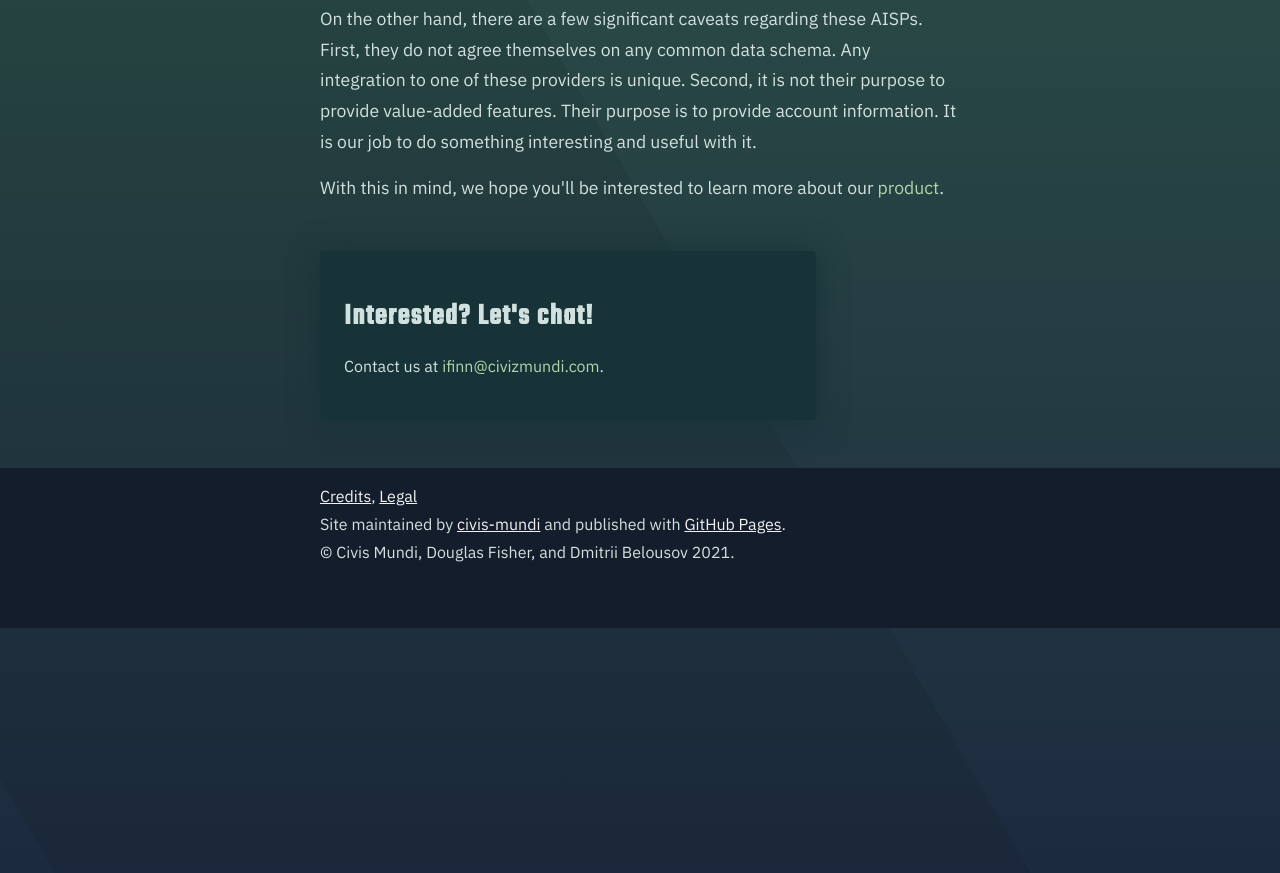
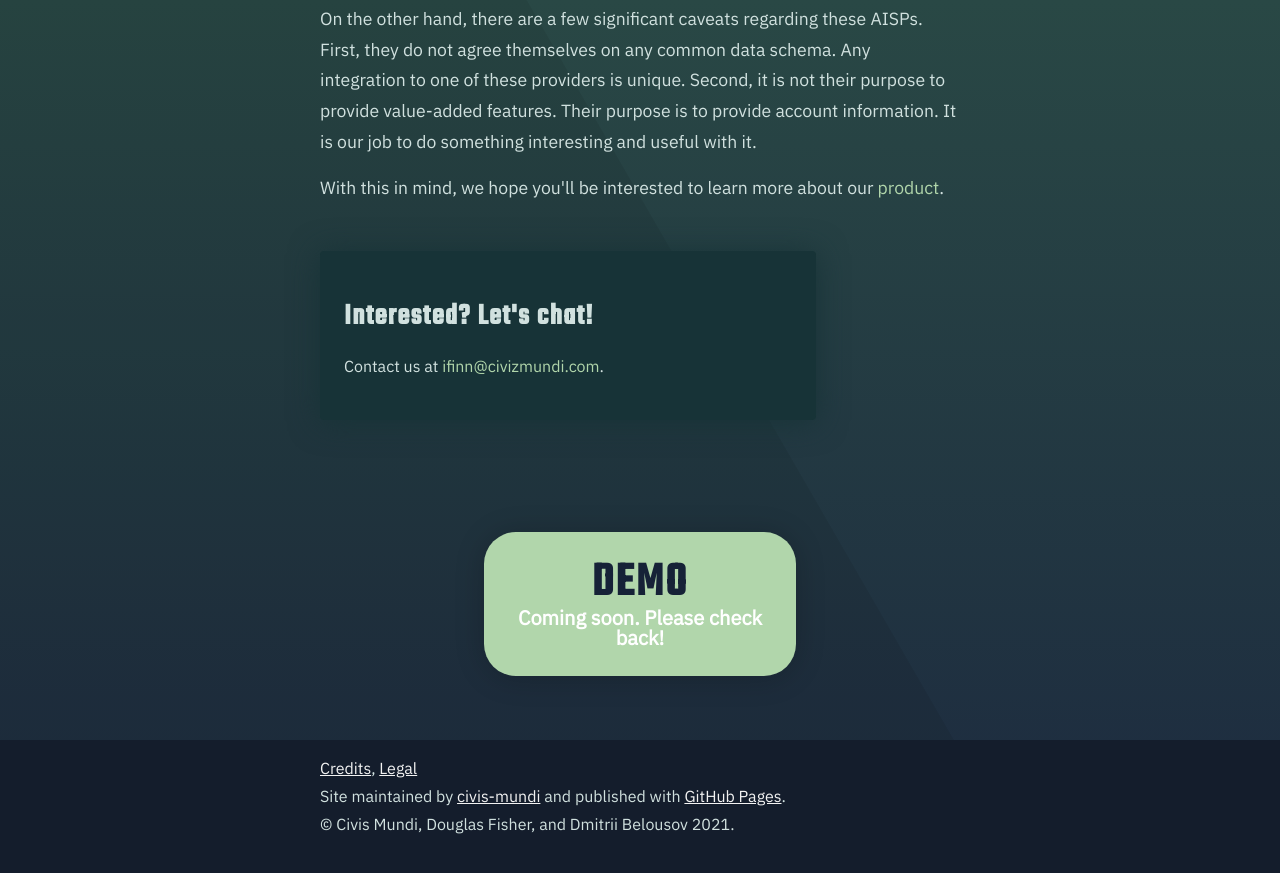
Before and after one commit to civis-mundi/civis-mundi.github.io, a Jekyll site: the page built from index.html, in a window 1280 px wide and 900 px high, scrolled down 2301 px. Shown: the top 873 px of the window. Built offline with Jekyll 4.4.1, drawn with Linux system fonts in a browser that asks for light colours; before the commit the page ends 2929 px from its top, so only the background shows below that.

Commit message:
#2 More calls to action.

```diff
--- a/index.html
+++ b/index.html
@@ -97,3 +97,12 @@ layout: default
         Contact us at <a href="mailto:ifinn@civizmundi.com">ifinn@civizmundi.com</a>.
     </p>
 </div>
+
+<div class="demo-button">
+    <h1>
+        DEMO
+    </h1>
+    <p>
+        Coming soon. Please check back!
+    </p>
+</div>
```
Also changed, not shown: pages/product.html (+7 -0 lines).
